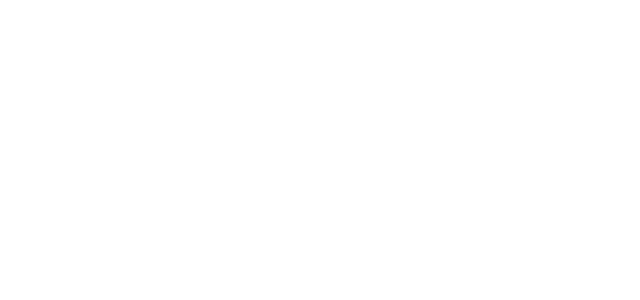
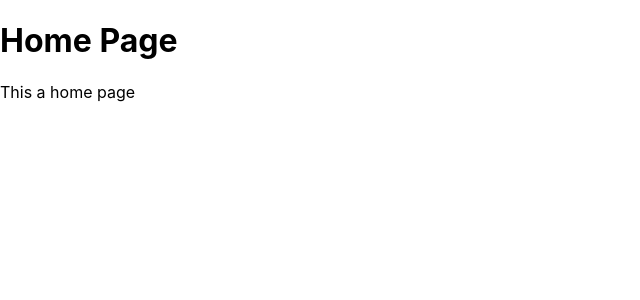
Before and after one commit to SajeebChakraborty/Routing_React_Js, a React (Create React App) app: page / in a window 1280 px wide. Before the commit this address had no page. Shown: the top 300 px of the page, without its empty margins (0-640 px from the left). Built offline with nearby package versions, Linux system fonts and the light colour scheme.

Commit message:
error route defined

```diff
--- a/src/App.js
+++ b/src/App.js
@@ -5,6 +5,7 @@
 import Home from './components/Home';
 import Contact from './components/Contact';
 import Blogs from './components/Blogs';
+import Error from './components/Error';
 
 function App() {
   return (
@@ -13,9 +14,10 @@
         <BrowserRouter>
           <Routes>
 
-            <Route path="/home" element={<Home />} />
+            <Route path="/" element={<Home />} />
             <Route path="/blogs" element={<Blogs />} />
             <Route path="/contact" element={<Contact />} />
+            <Route path="*" element={<Error />} />
 
           </Routes>
         </BrowserRouter>
```
